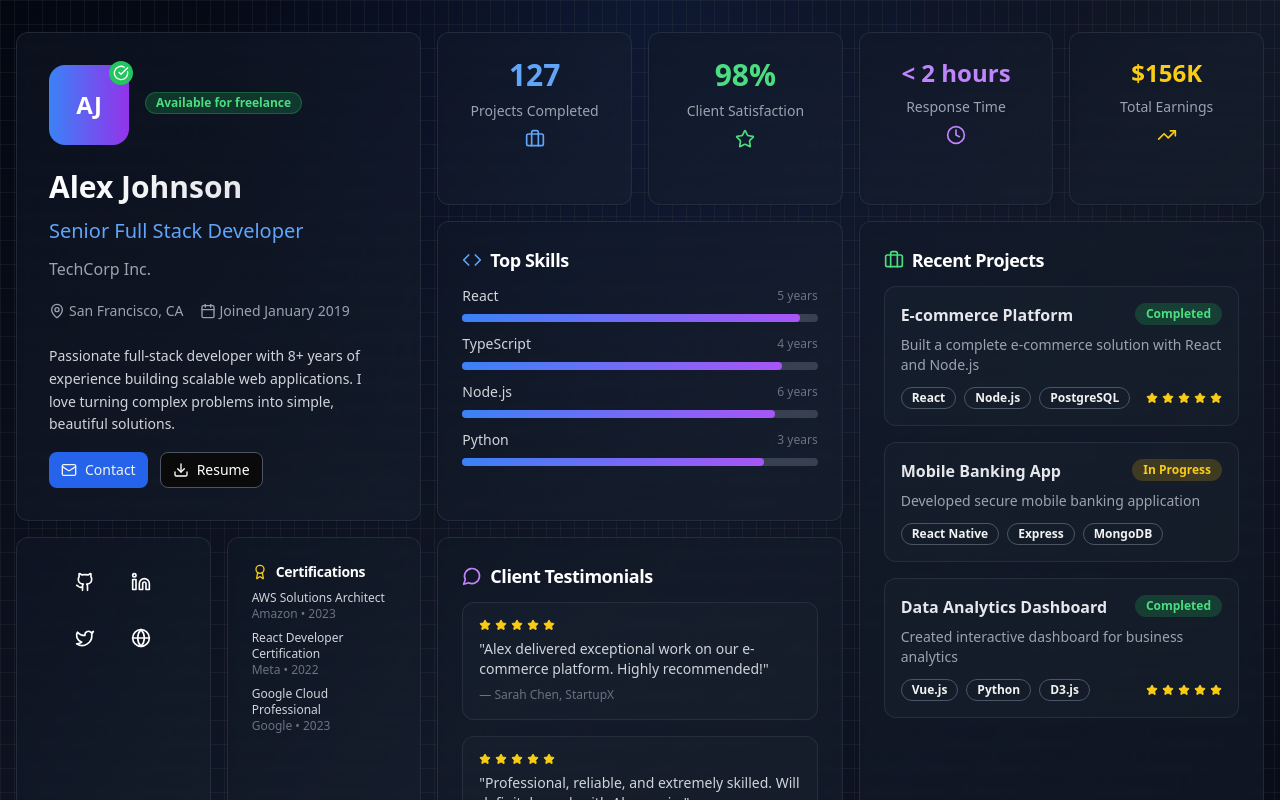
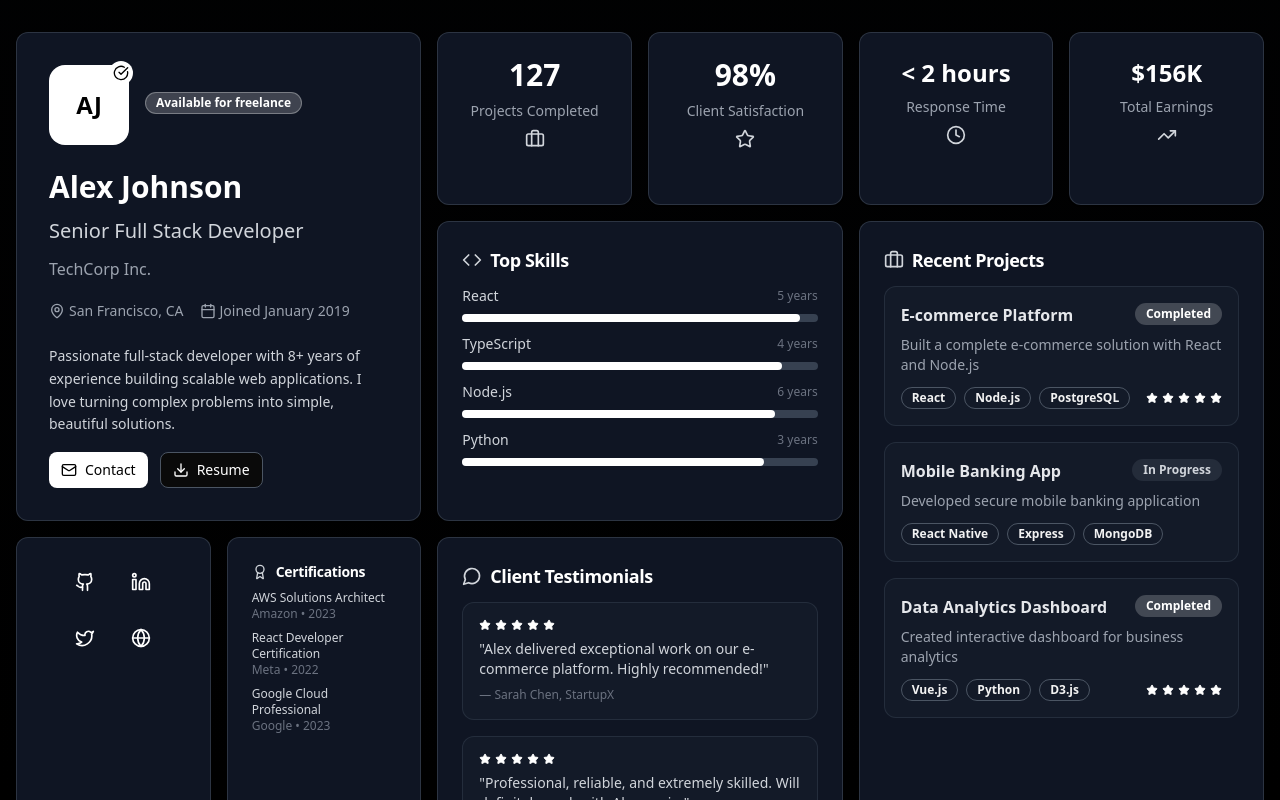
Before and after one commit to rubberpirate/IdenZero, a React (Vite) app in the folder frontend/: page /profile in a window 1280 px wide. Shown: the top 800 px of the page. Built offline with nearby package versions, Linux system fonts and the light colour scheme.

Commit message:
profile page

```diff
--- a/frontend/src/pages/Index.tsx
+++ b/frontend/src/pages/Index.tsx
@@ -12,7 +12,7 @@ const Index = () => {
 
         <div className="flex justify-center">
           <Link to="/profile">
-            <Button className="bg-blue-600 hover:bg-blue-700">
+            <Button className="bg-white text-black hover:bg-gray-200">
               <User className="w-4 h-4 mr-2" />
               Go to Profile Page
             </Button>
--- a/frontend/src/pages/ProfilePage.tsx
+++ b/frontend/src/pages/ProfilePage.tsx
@@ -32,7 +32,7 @@ import {
 } from 'lucide-react';
 
 const ProfilePage = () => {
-  const [hoveredCard, setHoveredCard] = useState<string | null>(null);
+
 
   // Mock data - replace with real data
   const profileData = {
@@ -109,7 +109,8 @@ const ProfilePage = () => {
     visible: {
       opacity: 1,
       transition: {
-        staggerChildren: 0.1
+        staggerChildren: 0.05,
+        ease: [0.4, 0, 0.2, 1] as const
       }
     }
   };
@@ -144,22 +145,20 @@ const ProfilePage = () => {
   }) => (
     <motion.div
       variants={cardVariants}
-      whileHover={hoverable ? { scale: 1.02, y: -4 } : {}}
-      onHoverStart={() => setHoveredCard(id)}
-      onHoverEnd={() => setHoveredCard(null)}
+      whileHover={hoverable ? { scale: 1.01, y: -2 } : {}}
+      transition={{ duration: 0.2, ease: "easeOut" }}
       className={`group ${className}`}
     >
-      <Card className="h-full bg-gradient-to-br from-gray-900/50 to-gray-800/30 border-gray-700/50 backdrop-blur-sm transition-all duration-300 hover:border-blue-500/30 hover:shadow-lg hover:shadow-blue-500/10">
+      <Card className="h-full bg-gray-900/90 border-gray-600/50 transition-all duration-200 hover:border-white/20">
         {children}
       </Card>
     </motion.div>
   );
 
   return (
-    <div className="min-h-screen bg-gradient-to-br from-gray-950 via-gray-900 to-gray-950 text-white overflow-hidden">
-      {/* Background Effects */}
-      <div className="fixed inset-0 bg-[radial-gradient(ellipse_at_top,_var(--tw-gradient-stops))] from-blue-900/20 via-gray-900/0 to-gray-900/0"></div>
-      <div className="fixed inset-0 bg-[linear-gradient(to_right,#4f4f4f2e_1px,transparent_1px),linear-gradient(to_bottom,#4f4f4f2e_1px,transparent_1px)] bg-[size:14px_24px]"></div>
+    <div className="min-h-screen bg-black text-white overflow-hidden">
+      {/* Simplified Background */}
+      <div className="fixed inset-0 bg-gradient-to-b from-gray-900/5 to-black"></div>
 
       <div className="relative z-10 container mx-auto px-4 py-8 max-w-7xl">
         <motion.div
@@ -175,17 +174,17 @@ const ProfilePage = () => {
                 <div className="flex items-start justify-between mb-6">
                   <div className="flex items-center space-x-4">
                     <div className="relative">
-                      <div className="w-20 h-20 rounded-2xl bg-gradient-to-r from-blue-500 to-purple-600 flex items-center justify-center text-2xl font-bold">
+                      <div className="w-20 h-20 rounded-2xl bg-white text-black flex items-center justify-center text-2xl font-bold">
                         AJ
                       </div>
                       {profileData.verified && (
-                        <div className="absolute -top-1 -right-1 w-6 h-6 bg-green-500 rounded-full flex items-center justify-center">
-                          <CheckCircle className="w-4 h-4" />
+                        <div className="absolute -top-1 -right-1 w-6 h-6 bg-white rounded-full flex items-center justify-center">
+                          <CheckCircle className="w-4 h-4 text-black" />
                         </div>
                       )}
                     </div>
                     <div>
-                      <Badge variant="secondary" className="mb-2 bg-green-500/20 text-green-400 border-green-500/30">
+                      <Badge variant="secondary" className="mb-2 bg-white/20 text-white border-white/30">
                         {profileData.availability}
                       </Badge>
                     </div>
@@ -193,10 +192,10 @@ const ProfilePage = () => {
                 </div>
 
                 <div className="space-y-3">
-                  <h1 className="text-3xl font-bold bg-gradient-to-r from-white to-gray-300 bg-clip-text text-transparent">
+                  <h1 className="text-3xl font-bold text-white">
                     {profileData.name}
                   </h1>
-                  <p className="text-xl text-blue-400 font-medium">{profileData.title}</p>
+                  <p className="text-xl text-gray-300 font-medium">{profileData.title}</p>
                   <p className="text-gray-400">{profileData.company}</p>
 
                   <div className="flex items-center space-x-4 text-sm text-gray-400 pt-2">
@@ -218,7 +217,7 @@ const ProfilePage = () => {
                 </p>
 
                 <div className="flex space-x-3">
-                  <Button size="sm" className="bg-blue-600 hover:bg-blue-700">
+                  <Button size="sm" className="bg-white text-black hover:bg-gray-200">
                     <Mail className="w-4 h-4 mr-2" />
                     Contact
                   </Button>
@@ -234,40 +233,40 @@ const ProfilePage = () => {
           {/* Stats Cards */}
           <BentoCard className="lg:col-span-1 xl:col-span-1" id="projects">
             <CardContent className="p-6 text-center">
-              <div className="text-3xl font-bold text-blue-400 mb-2">{profileData.stats.projectsCompleted}</div>
+              <div className="text-3xl font-bold text-white mb-2">{profileData.stats.projectsCompleted}</div>
               <div className="text-sm text-gray-400 mb-2">Projects Completed</div>
               <div className="flex justify-center">
-                <Briefcase className="w-5 h-5 text-blue-400" />
+                <Briefcase className="w-5 h-5 text-gray-300" />
               </div>
             </CardContent>
           </BentoCard>
 
           <BentoCard className="lg:col-span-1 xl:col-span-1" id="satisfaction">
             <CardContent className="p-6 text-center">
-              <div className="text-3xl font-bold text-green-400 mb-2">{profileData.stats.clientSatisfaction}%</div>
+              <div className="text-3xl font-bold text-white mb-2">{profileData.stats.clientSatisfaction}%</div>
               <div className="text-sm text-gray-400 mb-2">Client Satisfaction</div>
               <div className="flex justify-center">
-                <Star className="w-5 h-5 text-green-400" />
+                <Star className="w-5 h-5 text-gray-300" />
               </div>
             </CardContent>
           </BentoCard>
 
           <BentoCard className="lg:col-span-1 xl:col-span-1" id="response">
             <CardContent className="p-6 text-center">
-              <div className="text-2xl font-bold text-purple-400 mb-2">{profileData.stats.responseTime}</div>
+              <div className="text-2xl font-bold text-white mb-2">{profileData.stats.responseTime}</div>
               <div className="text-sm text-gray-400 mb-2">Response Time</div>
               <div className="flex justify-center">
-                <Clock className="w-5 h-5 text-purple-400" />
+                <Clock className="w-5 h-5 text-gray-300" />
               </div>
             </CardContent>
           </BentoCard>
 
           <BentoCard className="lg:col-span-1 xl:col-span-1" id="earnings">
             <CardContent className="p-6 text-center">
-              <div className="text-2xl font-bold text-yellow-400 mb-2">{profileData.stats.totalEarnings}</div>
+              <div className="text-2xl font-bold text-white mb-2">{profileData.stats.totalEarnings}</div>
               <div className="text-sm text-gray-400 mb-2">Total Earnings</div>
               <div className="flex justify-center">
-                <TrendingUp className="w-5 h-5 text-yellow-400" />
+                <TrendingUp className="w-5 h-5 text-gray-300" />
               </div>
             </CardContent>
           </BentoCard>
@@ -276,7 +275,7 @@ const ProfilePage = () => {
           <BentoCard className="md:col-span-2 lg:col-span-2 xl:col-span-2" id="skills">
             <CardHeader className="pb-3">
               <CardTitle className="flex items-center space-x-2 text-lg">
-                <Code className="w-5 h-5 text-blue-400" />
+                <Code className="w-5 h-5 text-gray-300" />
                 <span>Top Skills</span>
               </CardTitle>
             </CardHeader>
@@ -289,10 +288,10 @@ const ProfilePage = () => {
                   </div>
                   <div className="w-full bg-gray-700 rounded-full h-2">
                     <motion.div
-                      className="bg-gradient-to-r from-blue-500 to-purple-500 h-2 rounded-full"
+                      className="bg-white h-2 rounded-full"
                       initial={{ width: 0 }}
                       animate={{ width: `${skill.level}%` }}
-                      transition={{ duration: 1, delay: index * 0.1 }}
+                      transition={{ duration: 0.8, delay: index * 0.1, ease: "easeOut" }}
                     />
                   </div>
                 </div>
@@ -304,7 +303,7 @@ const ProfilePage = () => {
           <BentoCard className="md:col-span-2 lg:col-span-2 xl:col-span-2 md:row-span-2" id="projects-list">
             <CardHeader className="pb-3">
               <CardTitle className="flex items-center space-x-2 text-lg">
-                <Briefcase className="w-5 h-5 text-green-400" />
+                <Briefcase className="w-5 h-5 text-gray-300" />
                 <span>Recent Projects</span>
               </CardTitle>
             </CardHeader>
@@ -314,14 +313,14 @@ const ProfilePage = () => {
                   key={index}
                   initial={{ opacity: 0, x: -20 }}
                   animate={{ opacity: 1, x: 0 }}
-                  transition={{ delay: index * 0.1 }}
-                  className="p-4 rounded-lg bg-gray-800/30 border border-gray-700/50 hover:border-blue-500/30 transition-colors"
+                  transition={{ delay: index * 0.1, ease: "easeOut" }}
+                  className="p-4 rounded-lg bg-gray-800/30 border border-gray-700/50 hover:border-white/30 transition-all duration-200"
                 >
                   <div className="flex justify-between items-start mb-2">
                     <h4 className="font-semibold text-gray-200">{project.title}</h4>
                     <Badge
                       variant="secondary"
-                      className={project.status === 'Completed' ? 'bg-green-500/20 text-green-400' : 'bg-yellow-500/20 text-yellow-400'}
+                      className={project.status === 'Completed' ? 'bg-white/20 text-white' : 'bg-gray-500/20 text-gray-300'}
                     >
                       {project.status}
                     </Badge>
@@ -338,7 +337,7 @@ const ProfilePage = () => {
                     {project.rating && (
                       <div className="flex space-x-1">
                         {[...Array(project.rating)].map((_, i) => (
-                          <Star key={i} className="w-3 h-3 fill-yellow-400 text-yellow-400" />
+                          <Star key={i} className="w-3 h-3 fill-white text-white" />
                         ))}
                       </div>
                     )}
@@ -376,7 +375,7 @@ const ProfilePage = () => {
           <BentoCard className="lg:col-span-1 xl:col-span-1" id="certs">
             <CardHeader className="pb-2">
               <CardTitle className="flex items-center space-x-2 text-sm">
-                <Award className="w-4 h-4 text-yellow-400" />
+                <Award className="w-4 h-4 text-gray-300" />
                 <span>Certifications</span>
               </CardTitle>
             </CardHeader>
@@ -394,7 +393,7 @@ const ProfilePage = () => {
           <BentoCard className="md:col-span-2 lg:col-span-2 xl:col-span-2" id="testimonials">
             <CardHeader className="pb-3">
               <CardTitle className="flex items-center space-x-2 text-lg">
-                <MessageCircle className="w-5 h-5 text-purple-400" />
+                <MessageCircle className="w-5 h-5 text-gray-300" />
                 <span>Client Testimonials</span>
               </CardTitle>
             </CardHeader>
@@ -404,12 +403,12 @@ const ProfilePage = () => {
                   key={index}
                   initial={{ opacity: 0, y: 20 }}
                   animate={{ opacity: 1, y: 0 }}
-                  transition={{ delay: index * 0.2 }}
+                  transition={{ delay: index * 0.2, ease: "easeOut" }}
                   className="p-4 rounded-lg bg-gray-800/30 border border-gray-700/50"
                 >
                   <div className="flex space-x-1 mb-2">
                     {[...Array(testimonial.rating)].map((_, i) => (
-                      <Star key={i} className="w-3 h-3 fill-yellow-400 text-yellow-400" />
+                      <Star key={i} className="w-3 h-3 fill-white text-white" />
                     ))}
                   </div>
                   <p className="text-sm text-gray-300 mb-2">"{testimonial.text}"</p>
@@ -425,12 +424,12 @@ const ProfilePage = () => {
           <BentoCard className="lg:col-span-2 xl:col-span-2" id="actions">
             <CardHeader className="pb-3">
               <CardTitle className="flex items-center space-x-2 text-lg">
-                <Zap className="w-5 h-5 text-yellow-400" />
+                <Zap className="w-5 h-5 text-gray-300" />
                 <span>Quick Actions</span>
               </CardTitle>
             </CardHeader>
             <CardContent className="space-y-3">
-              <Button className="w-full justify-start bg-blue-600 hover:bg-blue-700">
+              <Button className="w-full justify-start bg-white text-black hover:bg-gray-200">
                 <Mail className="w-4 h-4 mr-2" />
                 Send Message
               </Button>
--- a/frontend/src/pages/SimpleDashboard.tsx
+++ b/frontend/src/pages/SimpleDashboard.tsx
@@ -531,7 +531,7 @@ const SimpleDashboard = () => {
               <Button
                 onClick={() => navigate('/profile')}
                 size="sm"
-                className="bg-blue-600 hover:bg-blue-700 text-white"
+                className="bg-white text-black hover:bg-gray-200"
               >
                 <User className="h-4 w-4 mr-2" />
                 See Profile
```
